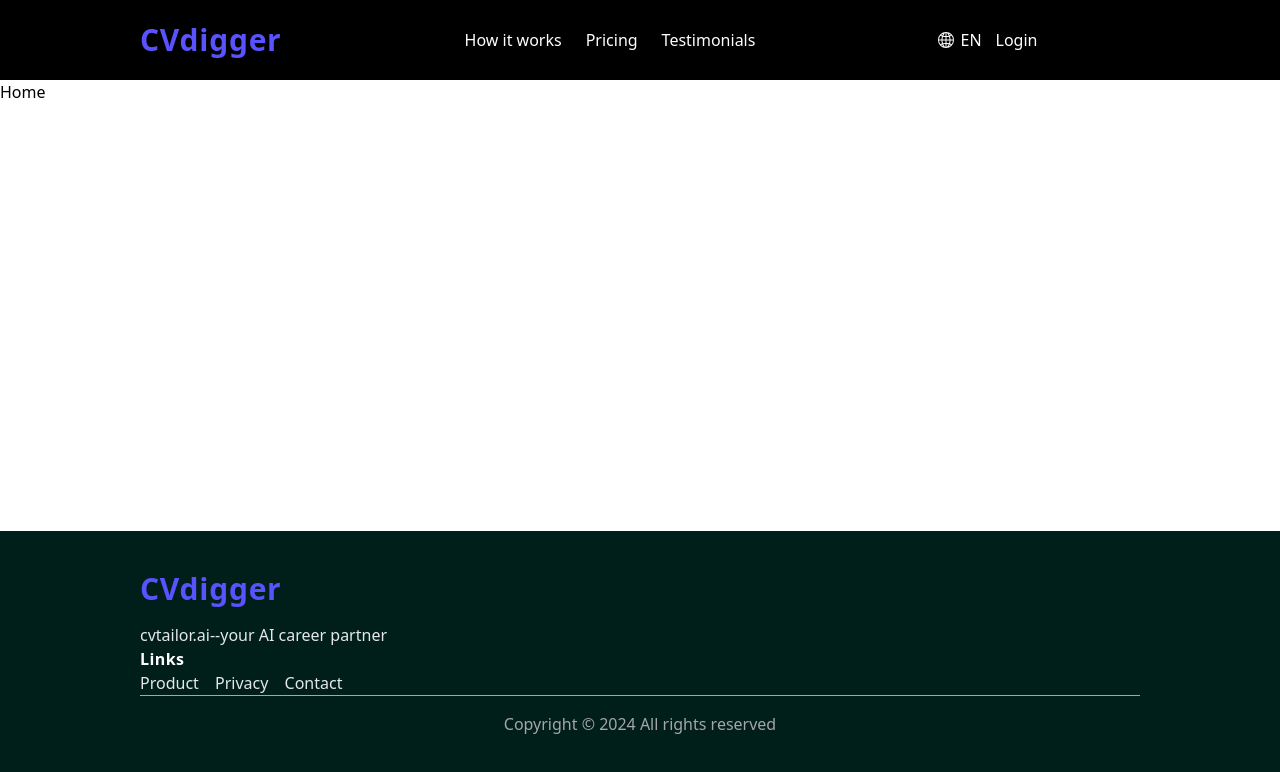
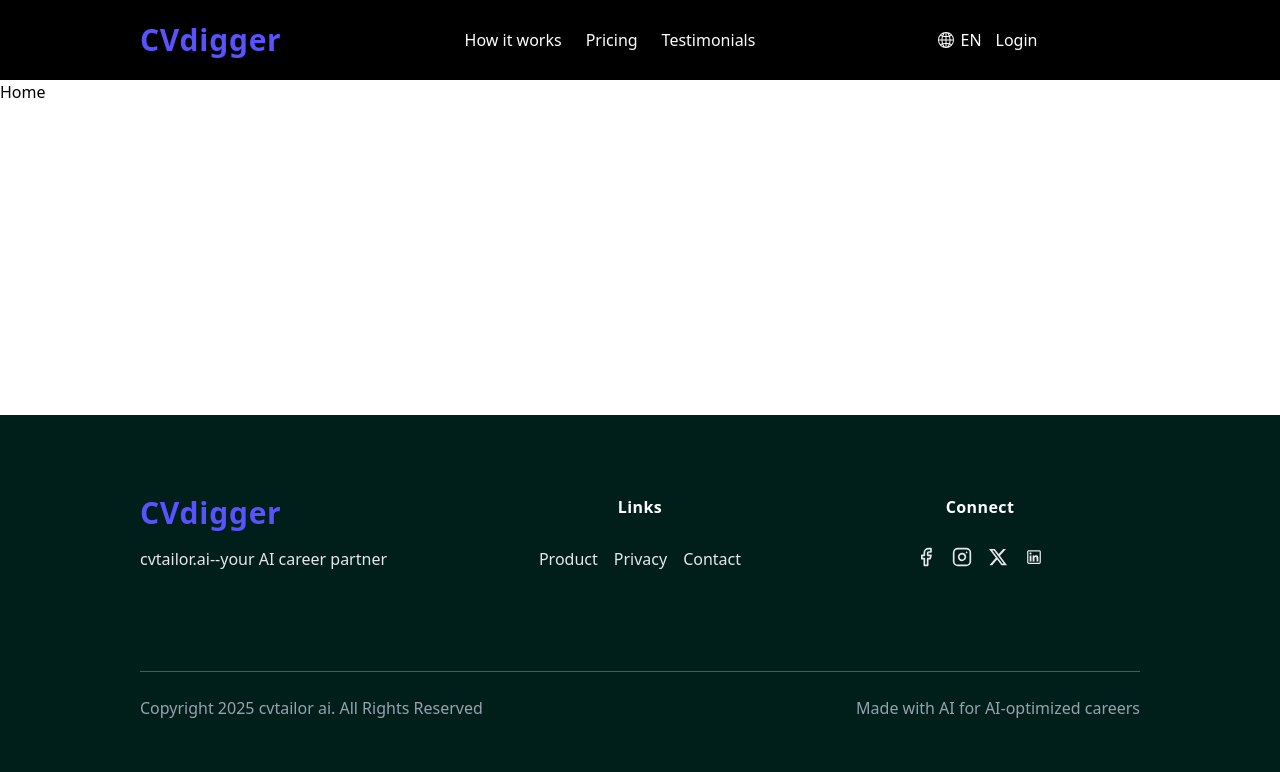
Before and after one commit to backbencherstudio/charlotte_spitz_front_end, a Next.js app: page / in a window 1280 px wide. Shown: the top 772 px of the page. Built offline with nearby package versions, Linux system fonts and the light colour scheme.

Commit message:
[DONE] Footer design

```diff
--- a/components/Footer.tsx
+++ b/components/Footer.tsx
@@ -1,4 +1,10 @@
 "use client";
+
+import { Facebook, Instagram } from "lucide-react";
+import Link from "next/link";
+import { FaXTwitter } from "react-icons/fa6";
+import { LiaLinkedin } from "react-icons/lia";
+
 const quickLinks = [
   { name: "Product", slug: "/" },
   { name: "Privacy", slug: "/privacy" },
@@ -7,10 +13,10 @@
 
 export default function Footer() {
   return (
-    <footer className="bg-[#001F1A] px-[140px] py-10">
-      <div>
+    <footer className="bg-[#001F1A] px-[140px] py-20">
+      <div className="grid grid-cols-1 md:grid-cols-3 gap-5">
         <div>
-          <h1 className="text-[#5952FF] text-3xl font-bold tracking-wide">
+          <h1 className="text-[#5952FF] text-3xl font-bold tracking-wide ">
             CVdigger
           </h1>
           <p className="text-gray-200 mt-4">
@@ -18,20 +24,37 @@
           </p>
         </div>
         <div>
-          <h1 className="text-white font-bold tracking-wide">Links</h1>
-          <p className="text-gray-200 space-x-3">
+          <h1 className="text-white font-bold tracking-wide text-center">
+            Links
+          </h1>
+          <p className="text-gray-200 mt-7 justify-center flex gap-4">
             {quickLinks.map((link) => (
-              <a key={link.name}> {link.name} </a>
+              <Link key={link.name} href={link.slug}>
+                {" "}
+                {link.name}{" "}
+              </Link>
             ))}
+          </p>
+        </div>
+        <div>
+          <h1 className="text-white font-bold tracking-wide text-center">
+            Connect
+          </h1>
+          <p className="text-gray-200 mt-7 justify-center flex gap-4">
+            <Facebook size={20} className="inline-block cursor-pointer" />
+            <Instagram size={20} className="inline-block cursor-pointer" />
+            <FaXTwitter size={20} className="inline-block cursor-pointer" />
+            <LiaLinkedin size={20} className="inline-block cursor-pointer" />
           </p>
         </div>
       </div>
 
       {/* Footer Bottom */}
-      <div className=" container">
-        <div className="border-t border-grayColor1 pb-6 pt-4 text-center text-base leading-[150%] text-[#A5A5AB]">
-          Copyright © 2024 All rights reserved
-        </div>
+      <div className="flex items-center justify-between mt-[100px] border-t border-gray-600 pt-6">
+        <h1 className="text-gray-400">
+          Copyright 2025 cvtailor ai. All Rights Reserved
+        </h1>
+        <h1 className="text-gray-400">Made with AI for AI-optimized careers</h1>
       </div>
     </footer>
   );
```
